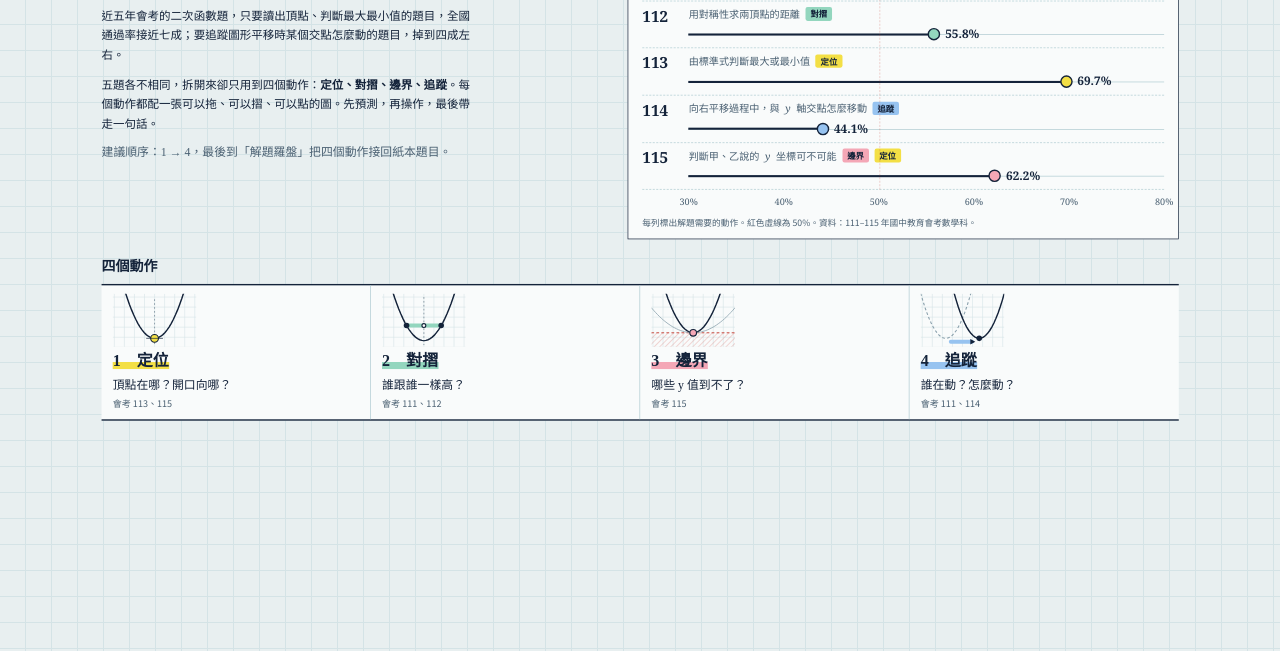
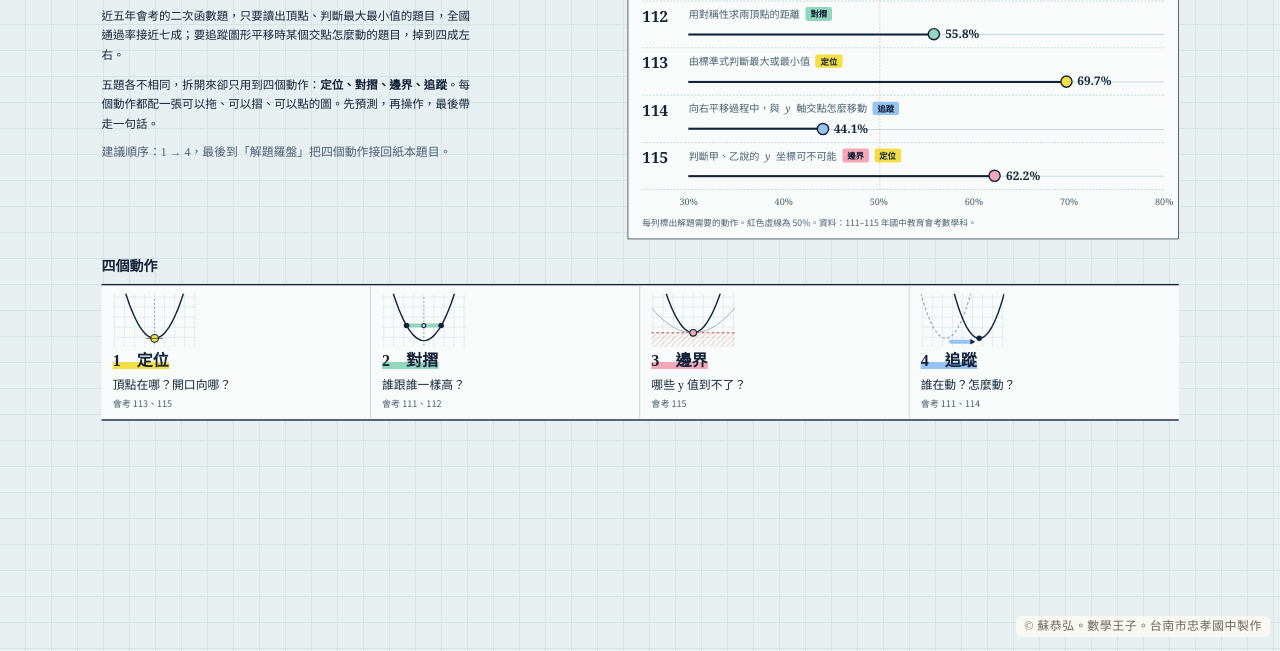
Before and after one commit to Ryansu2021/quadratic-function, a plain HTML site: page index.html in a window 1280 px wide. Shown: the part 157-808 px from the top of the page. Drawn offline with Linux system fonts and the light colour scheme; a web font is replaced by a local one.

Commit message:
加入版權宣告：© 蘇恭弘。數學王子。台南市忠孝國中製作
Co-Authored-By: Claude Opus 5.5 <noreply@anthropic.com>
Claude-Session: https://claude.ai/code/session_01Dchpduwg9pXYN1dZQbNzPv

```diff
--- a/index.html
+++ b/index.html
@@ -1165,4 +1165,7 @@ if(!root.requestFullscreen)fsb.remove();else{fsb.addEventListener('click',()=>{i
 })();
 </script>
 
+
+<!-- 版權宣告 -->
+<div id="copyright-mathprince" style="position:fixed;right:10px;bottom:6px;z-index:2147483000;pointer-events:none;font:12px/1.4 'Noto Serif TC','PingFang TC','Microsoft JhengHei',serif;color:rgba(60,45,35,.72);background:rgba(255,252,245,.72);padding:2px 8px;border-radius:6px;letter-spacing:.04em;user-select:none;">© 蘇恭弘。數學王子。台南市忠孝國中製作</div>
 </html>
```
